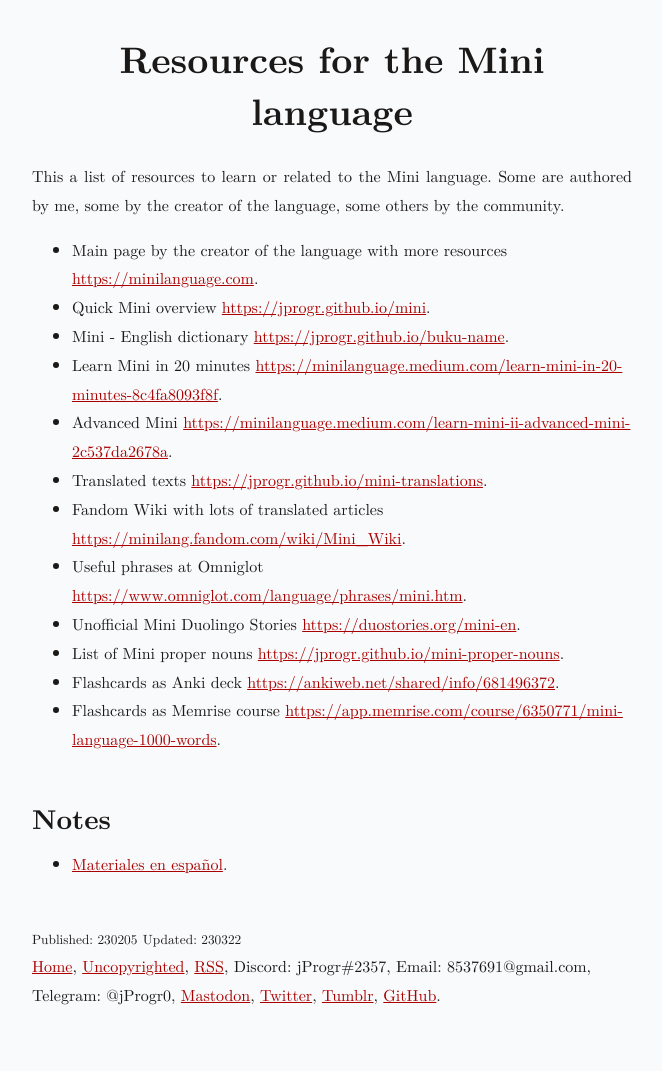
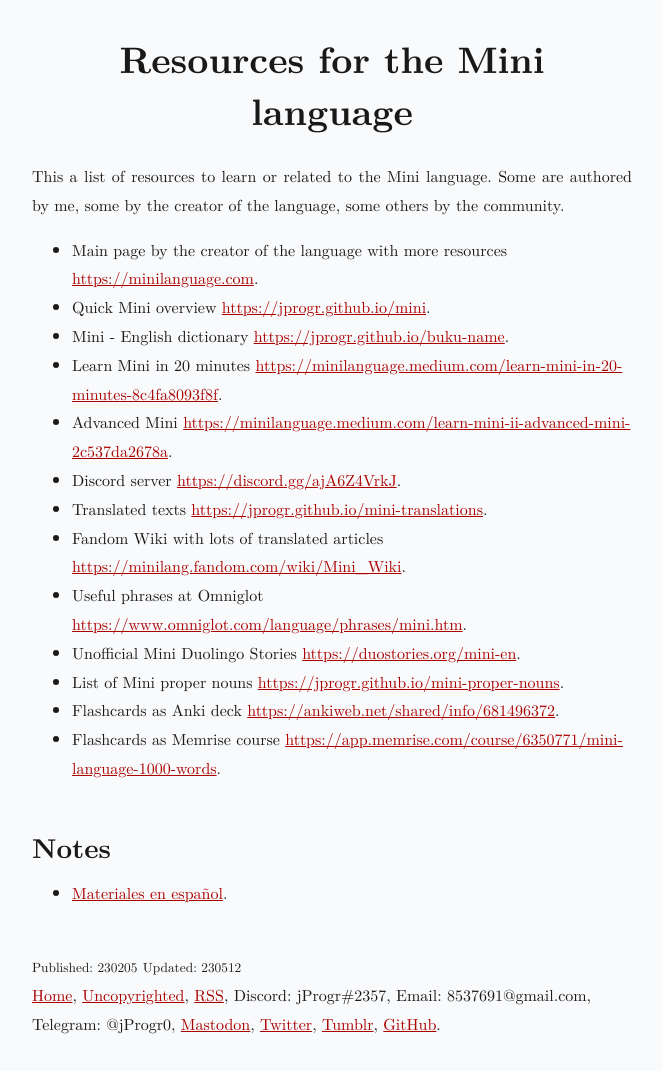
Before and after one commit to jProgr/jprogr.github.io, a Jekyll site: the page built from _posts/2023-02-05-mini-resources.md, in a window 1280 px wide. Shown: the whole page, without its empty margins (308-970 px from the left). Built offline with Jekyll 4.4.1, drawn with Linux system fonts in a browser that asks for light colours; before the commit the page ends 1042 px from its top, so only the background shows below that.

Commit message:
Update content
Updated "Resources for the Mini language".

```diff
--- a/_posts/2023-02-05-mini-resources.md
+++ b/_posts/2023-02-05-mini-resources.md
@@ -2,7 +2,7 @@
 title: "Resources for the Mini language"
 permalink: /mini-resources
 custom_date: "230205"
-updated_date: "230322"
+updated_date: "230512"
 ---
 
 # Resources for the Mini language
@@ -14,6 +14,7 @@
 - Mini - English dictionary [https://jprogr.github.io/buku-name](/buku-name).
 - Learn Mini in 20 minutes [https://minilanguage.medium.com/learn-mini-in-20-minutes-8c4fa8093f8f](https://minilanguage.medium.com/learn-mini-in-20-minutes-8c4fa8093f8f).
 - Advanced Mini [https://minilanguage.medium.com/learn-mini-ii-advanced-mini-2c537da2678a](https://minilanguage.medium.com/learn-mini-ii-advanced-mini-2c537da2678a).
+- Discord server [https://discord.gg/ajA6Z4VrkJ](https://discord.gg/ajA6Z4VrkJ).
 - Translated texts [https://jprogr.github.io/mini-translations](/mini-translations).
 - Fandom Wiki with lots of translated articles [https://minilang.fandom.com/wiki/Mini_Wiki](https://minilang.fandom.com/wiki/Mini_Wiki).
 - Useful phrases at Omniglot [https://www.omniglot.com/language/phrases/mini.htm](https://www.omniglot.com/language/phrases/mini.htm).
```
